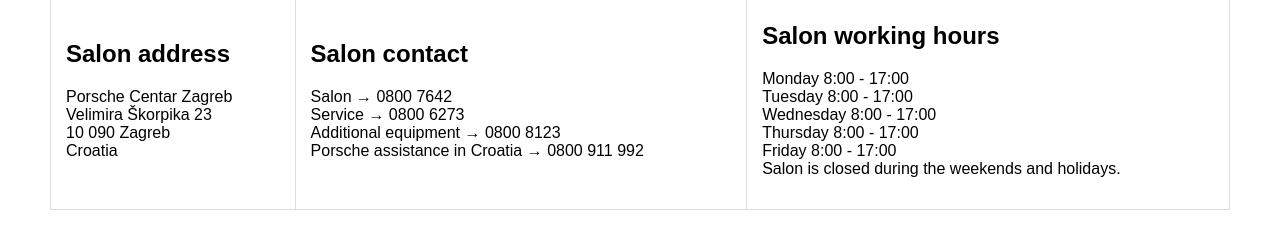
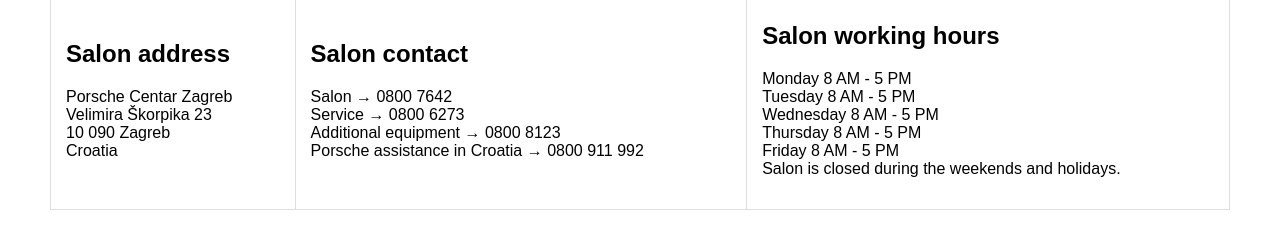
Before and after one commit to jgojkov/stranica, a plain HTML site: page aboutus.html in a window 1280 px wide. Shown: the part 465-693 px from the top of the page. Drawn offline with Linux system fonts and the light colour scheme; a web font is replaced by a local one.

Commit message:
Update aboutus.html

```diff
--- a/aboutus.html
+++ b/aboutus.html
@@ -53,7 +53,7 @@
                 </td>
                 <td>
                     <h1>Salon working hours</h1>
-                    <p>Monday 8:00 ‑ 17:00<br>Tuesday 8:00 ‑ 17:00<br>Wednesday 8:00 ‑ 17:00<br>Thursday 8:00 ‑ 17:00<br>Friday 8:00 ‑ 17:00<br>Salon is closed during the weekends and holidays.</p>
+                    <p>Monday 8 AM ‑ 5 PM<br>Tuesday 8 AM ‑ 5 PM<br>Wednesday 8 AM ‑ 5 PM<br>Thursday 8 AM ‑ 5 PM<br>Friday 8 AM ‑ 5 PM<br>Salon is closed during the weekends and holidays.</p>
                 </td>
             </tr>
         </table>
```
